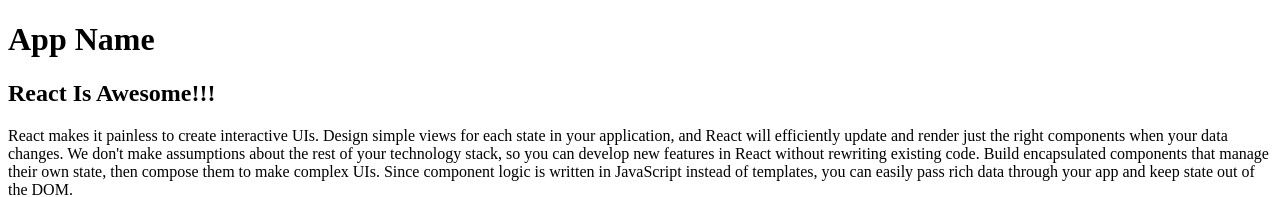
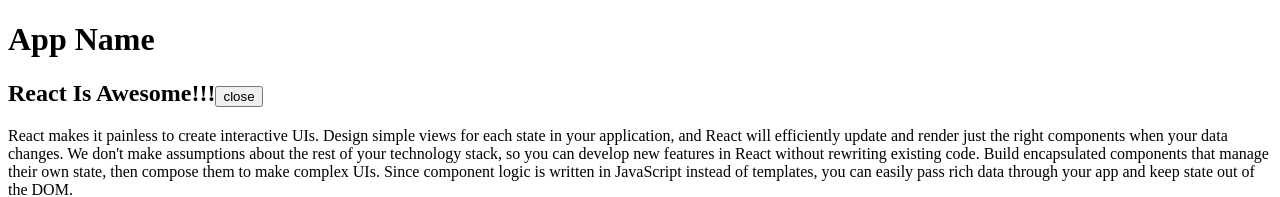
Before and after one commit to evgenynovak/book-app, a React (Create React App) app: page / in a window 1280 px wide. Shown: the top 197 px of the page. Built offline with nearby package versions, Linux system fonts and the light colour scheme.

Commit message:
added button open hide

```diff
--- a/src/components/Article.js
+++ b/src/components/Article.js
@@ -1,17 +1,34 @@
-import React from 'react'
+import React, {Component} from 'react'
 
-function Article(props) {
-  const {article} = props
-  const body = <section>{ article.text }</section>
- return(
+class Article extends Component {
+      state = {
+        isOpen: true
+    }
+
+  render() {
+      const {article} = this.props
+      const body = this.state.isOpen && <section>{ article.text }</section>
+    return(
       <div>
-        <h2>{ article.title }</h2>
+        <h2>
+          { article.title }
+          <button onClick={this.handleClick}>
+            {this.state.isOpen ? 'close' : 'open'}
+          </button>
+        </h2>
         { body }
         <h3>
-         "creation date : "{ (new Date(article.date)).toDateString()}
+          "creation date : "{ (new Date(article.date)).toDateString()}
         </h3>
       </div>
     );
+  }
+  handleClick = () =>{
+    console.log('---', 'clicked')
+    this.setState({
+      isOpen: !this.state.isOpen
+    })
+  }
 }
 
 export default Article
```
